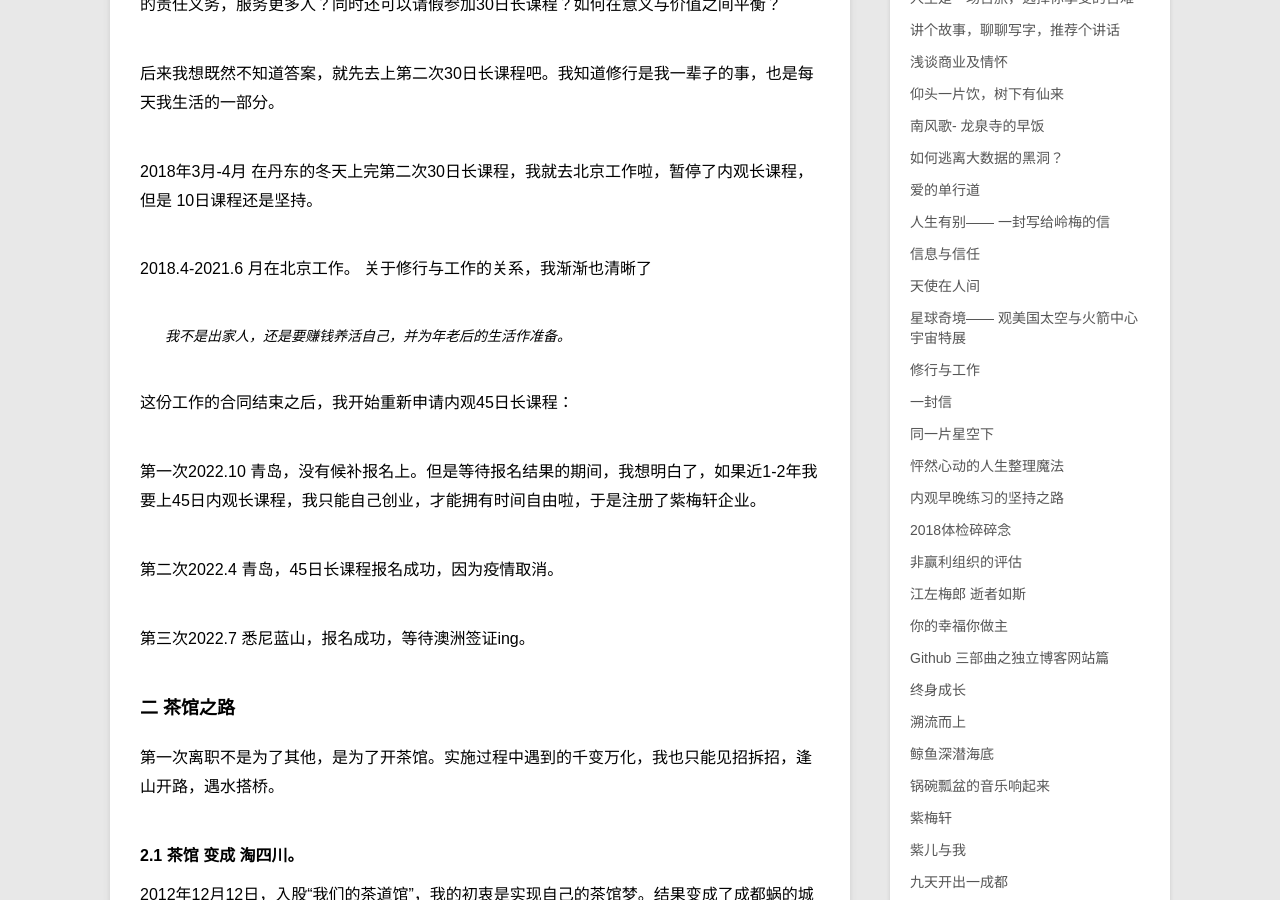
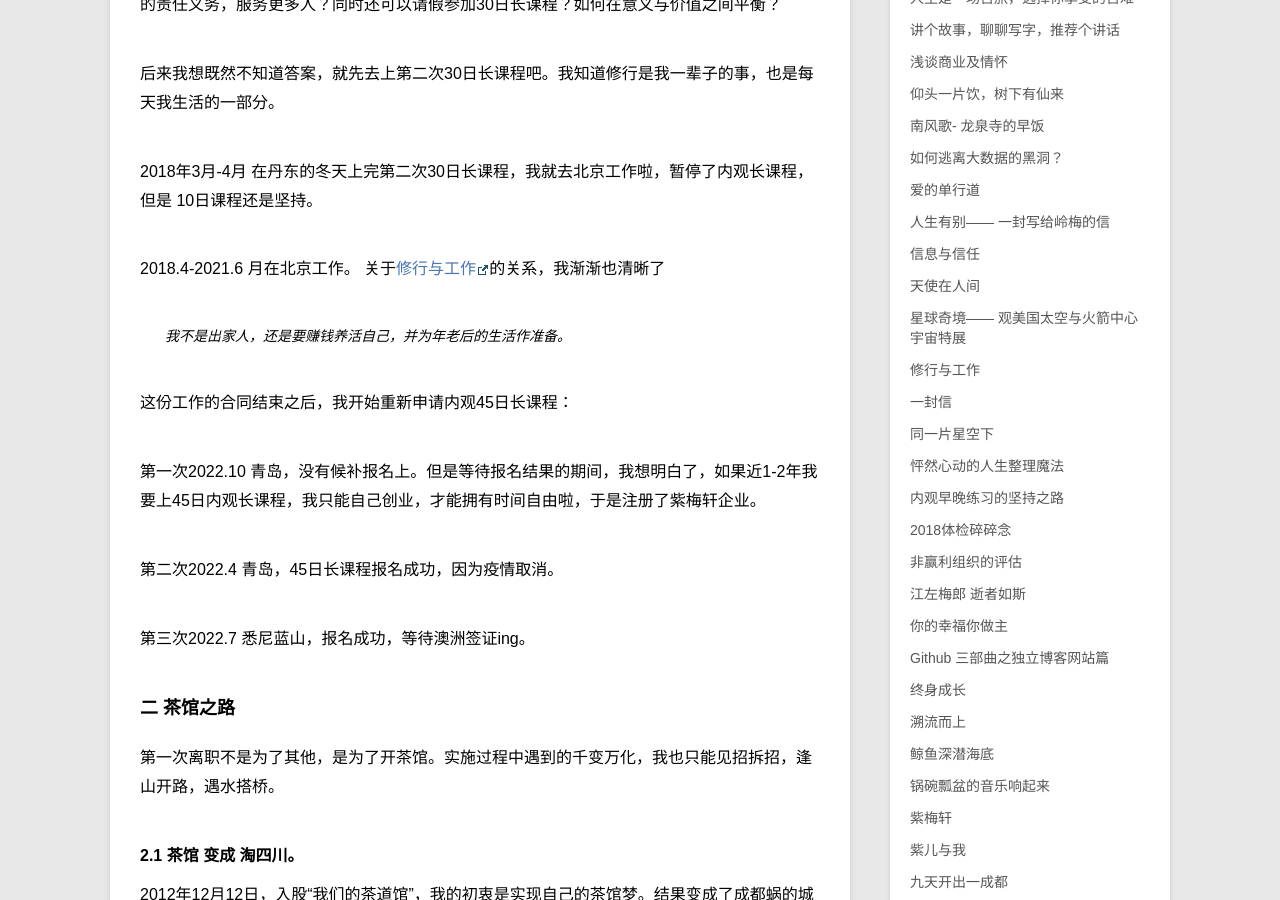
Before and after one commit to violettianjie/violettianjie.github.io, a Jekyll site: the page built from _posts/blog/2022-07-09-2life.md, in a window 1280 px wide and 900 px high, scrolled down 2339 px. Built offline with Jekyll 4.4.1, drawn with Linux system fonts in a browser that asks for light colours; part of the change alters nothing that is shown.

```diff
--- a/_posts/blog/2022-07-09-2life.md
+++ b/_posts/blog/2022-07-09-2life.md
@@ -66,7 +66,7 @@ category: blog
 2018年3月-4月 在丹东的冬天上完第二次30日长课程，我就去北京工作啦，暂停了内观长课程，但是 10日课程还是坚持。
 
 2018.4-2021.6 月在北京工作。
-关于修行与工作的关系，我渐渐也清晰了
+关于[修行与工作](http://violettianjie.com/MeditationWork)的关系，我渐渐也清晰了
 
 > 我不是出家人，还是要赚钱养活自己，并为年老后的生活作准备。
 
```
